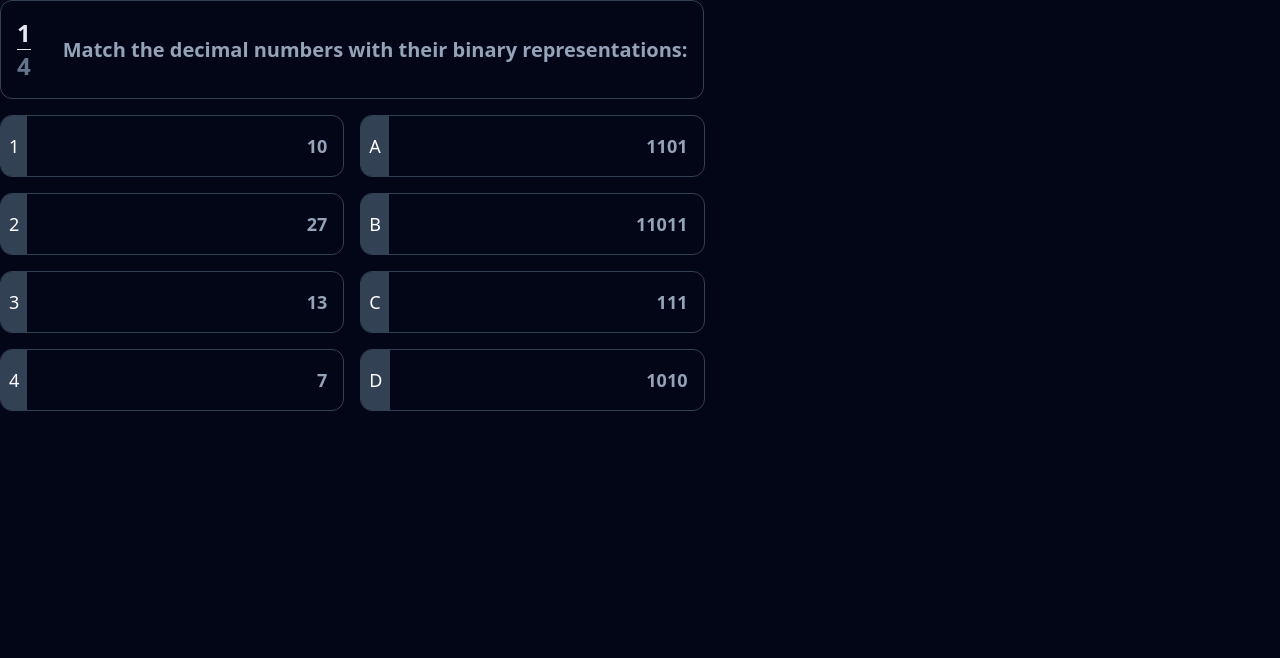
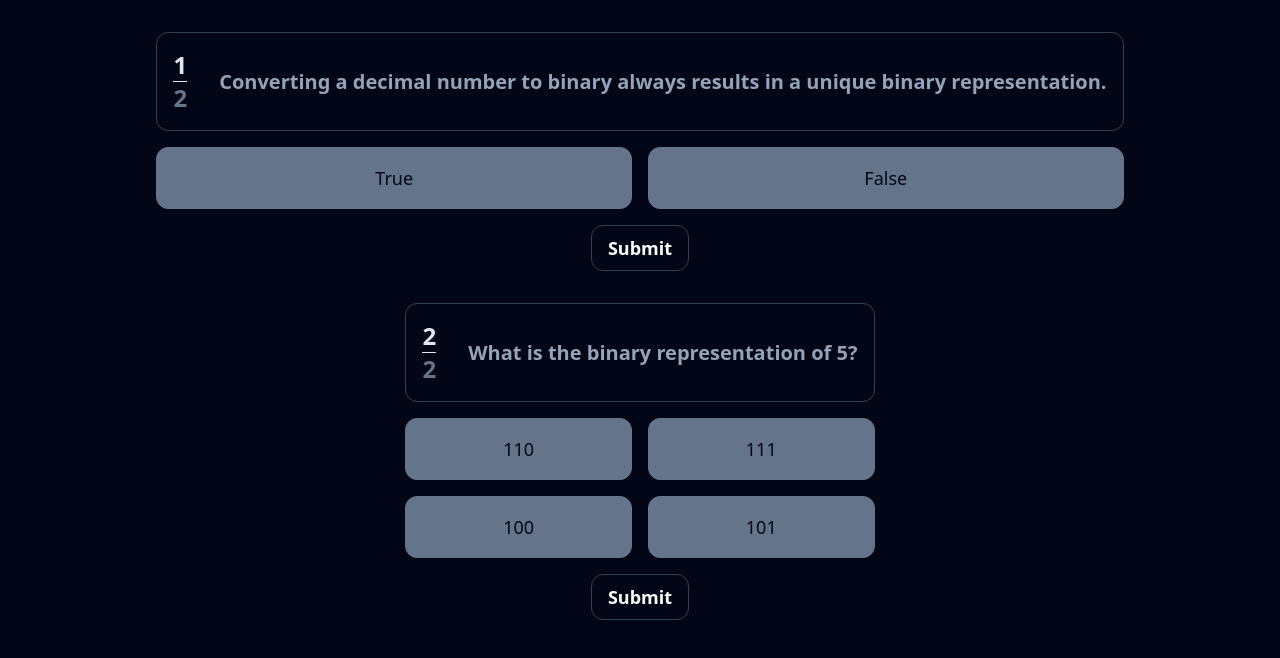
Before and after one commit to zak1388/QMock, a React (Vite) app in the folder client/: page / in a window 1280 px wide. Shown: the top 658 px of the page. Built offline with nearby package versions, Linux system fonts and the light colour scheme.

Commit message:
Fixed transparent text, added onSubmit callback for question components

```diff
--- a/client/src/App.tsx
+++ b/client/src/App.tsx
@@ -1,32 +1,26 @@
 import TrueFalse from "./components/TrueFalse"
-import MatchingPairs from "./components/MatchingPairs"
+import MultipleChoice from "./components/MultipleChoice"
 
 function App() {
     return (
-        <>
-            <MatchingPairs question={{
-            "prompt": "Match the decimal numbers with their binary representations:",
-            "context": "Digital Representation of Data",
-            "pairs": [
-                {
-                    "left": "10",
-                    "right": "1010"
-                },
-                {
-                    "left": "7",
-                    "right": "111"
-                },
-                {
-                    "left": "13",
-                    "right": "1101"
-                },
-                {
-                    "left": "27",
-                    "right": "11011"
-                }
-            ]
-        }} questionNumber={1} numberOfQuestions={4} />
-        </>
+        <div className="flex flex-col gap-8 m-8">
+            <TrueFalse question={{
+                "trueStatement": "Converting a decimal number to binary always results in a unique binary representation.",
+                "falseStatement": "Multiple decimal numbers can have the same binary representation."
+            }} questionNumber={1} numberOfQuestions={2} onSubmit={(correct: boolean) => {
+                console.log(correct)
+            }} />
+
+            <MultipleChoice question={{
+                "question": "What is the binary representation of 5?",
+                "correctAnswer": "101",
+                "incorrectAnswer1": "100",
+                "incorrectAnswer2": "111",
+                "incorrectAnswer3": "110"
+            }} questionNumber={2} numberOfQuestions={2} onSubmit={(correct: boolean) => {
+                console.log(correct)
+            }} />
+        </div>
     )
 }
 
--- a/client/src/components/MatchingPairs.tsx
+++ b/client/src/components/MatchingPairs.tsx
@@ -1,10 +1,11 @@
 import { MatchingPairsQuestion } from "../../../shared/validators/questions/MatchingPairsValidator";
 import { useState } from "react";
 
-export default function MatchingPairs({ question, questionNumber, numberOfQuestions }: {
+export default function MatchingPairs({ question, questionNumber, numberOfQuestions, onSubmit }: {
     question: MatchingPairsQuestion,
     questionNumber: number,
-    numberOfQuestions: number
+    numberOfQuestions: number,
+    onSubmit: (correct: boolean) => void
 }) {
 
     const [columns, setColumns] = useState<{
--- a/client/src/components/MultipleChoice.tsx
+++ b/client/src/components/MultipleChoice.tsx
@@ -1,12 +1,14 @@
 import { MultipleChoiceQuestion } from "../../../shared/validators/questions/MultipleChoiceValidator";
-import { useState } from "react";
+import { useState, useRef } from "react";
 
-export default function MultipleChoice({ question, questionNumber, numberOfQuestions }: {
+export default function MultipleChoice({ question, questionNumber, numberOfQuestions, onSubmit }: {
     question: MultipleChoiceQuestion,
     questionNumber: number,
-    numberOfQuestions: number
+    numberOfQuestions: number,
+    onSubmit: (correct: boolean) => void
 }) {
 
+    const choices = useRef([question.correctAnswer, question.incorrectAnswer1, question.incorrectAnswer2, question.incorrectAnswer3].sort(() => Math.random() - 0.5));
     const [selectedIdx, setSelectedIdx] = useState<number>(-1);
 
     function setSelectedIndex(idx: number) {
@@ -18,6 +20,7 @@ export default function MultipleChoice({ question, questionNumber, numberOfQuest
     }
 
     return (
+        <div className="flex flex-col items-center gap-4">
             <div className="w-fit flex flex-col gap-4">
                 <div className="border-slate-700 flex flex-row items-center gap-8 justify-between border rounded-xl p-4 text-xl font-bold w-fit">
                     <div className="divide-y text-2xl font-black">
@@ -27,10 +30,12 @@ export default function MultipleChoice({ question, questionNumber, numberOfQuest
                     <h1 className="text-slate-400">{question.question}</h1>
                 </div>
                 <div className="grid grid-cols-2 gap-4">
-                {[question.correctAnswer, question.incorrectAnswer1, question.incorrectAnswer2, question.incorrectAnswer3].map((answer, i) => (
-                    <button key={i} onClick={() => setSelectedIndex(i)} className={`bg-slate-500 rounded-xl p-4 text-slate-950 font-medium text-lg border border-slate-500 ${selectedIdx === i && "bg-transparent border-slate-700 text-inherit"}`}>{answer}</button>
+                    {choices.current.map((answer, i) => (
+                        <button key={i} onClick={() => setSelectedIndex(i)} className={`bg-slate-500 rounded-xl p-4 text-slate-950 font-medium text-lg border border-slate-500 ${selectedIdx === i && "bg-transparent border-slate-700 text-white"}`}>{answer}</button>
                     ))}
                 </div>
             </div>
+            <button className="border-slate-700 px-4 py-2 border rounded-xl text-lg font-bold" onClick={() => selectedIdx !== -1 && onSubmit(question.correctAnswer === choices.current[selectedIdx])}>Submit</button>
+        </div>
     )
 }
--- a/client/src/components/TrueFalse.tsx
+++ b/client/src/components/TrueFalse.tsx
@@ -1,10 +1,11 @@
 import { TrueFalseQuestion } from "../../../shared/validators/questions/TrueFalseValidator";
 import { useState, useRef } from "react";
 
-export default function TrueFalse({ question, questionNumber, numberOfQuestions }: {
+export default function TrueFalse({ question, questionNumber, numberOfQuestions, onSubmit }: {
     question: TrueFalseQuestion,
     questionNumber: number,
-    numberOfQuestions: number
+    numberOfQuestions: number,
+    onSubmit: (correct: boolean) => void
 }) {
 
     const [selectedIdx, setSelectedIdx] = useState<number>(-1);
@@ -19,6 +20,7 @@ export default function TrueFalse({ question, questionNumber, numberOfQuestions
     }
 
     return (
+        <div className="flex flex-col items-center gap-4">
             <div className="w-fit flex flex-col gap-4">
                 <div className="border-slate-700 flex flex-row items-center gap-8 justify-between border rounded-xl p-4 text-xl font-bold w-fit">
                     <div className="divide-y text-2xl font-black">
@@ -29,9 +31,11 @@ export default function TrueFalse({ question, questionNumber, numberOfQuestions
                 </div>
                 <div className="grid grid-cols-2 gap-4">
                     {["True", "False"].map((answer, i) => (
-                    <button key={i} onClick={() => setSelectedIndex(i)} className={`bg-slate-500 rounded-xl p-4 text-slate-950 font-medium text-lg border border-slate-500 ${selectedIdx === i && "bg-transparent border-slate-700 text-inherit"}`}>{answer}</button>
+                        <button key={i} onClick={() => setSelectedIndex(i)} className={`bg-slate-500 rounded-xl p-4 text-slate-950 font-medium text-lg border border-slate-500 ${selectedIdx === i && "bg-transparent border-slate-700 text-white"}`}>{answer}</button>
                     ))}
                 </div>
             </div>
+            <button className="border-slate-700 px-4 py-2 border rounded-xl text-lg font-bold" onClick={() => selectedIdx !== -1 && onSubmit(selectedIdx === (isTrueStatement.current ? 0 : 1))}>Submit</button>
+        </div>
     )
 }
```
Lines whose indentation alone changed are shown as unchanged.
